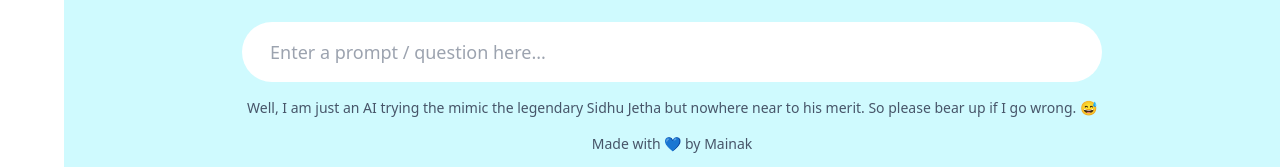
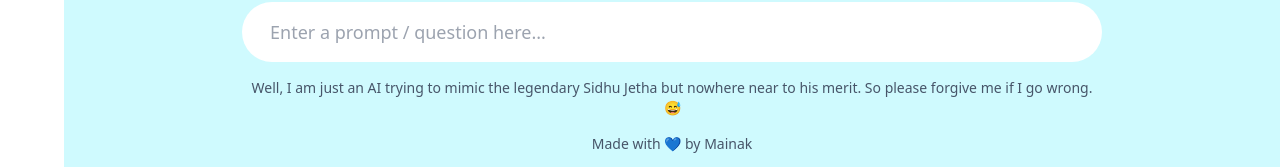
Before and after one commit to MainakVerse/sidhu-jetha-ai, a React (Vite) app: page / in a window 1280 px wide. Shown: the part 630-797 px from the top of the page. Built offline with nearby package versions, Linux system fonts and the light colour scheme; no server answers.

Commit message:
Update MainContent.jsx

```diff
--- a/src/components/MainContent.jsx
+++ b/src/components/MainContent.jsx
@@ -78,7 +78,7 @@ const MainContent = () => {
             </div>
           </div>
           <p className="text-sm my-4 mx-auto text-center font-[500] text-slate-600 max-[320px]:text-xs max-[320px]:my-2">
-            Well, I am just an AI trying the mimic the legendary Sidhu Jetha but nowhere near to his merit. So please bear up if I go wrong. 😅
+            Well, I am just an AI trying to mimic the legendary Sidhu Jetha but nowhere near to his merit. So please forgive me if I go wrong. 😅
           </p>
           <p className="text-sm my-4 mx-auto text-center font-[500] text-slate-600 max-[320px]:text-xs max-[320px]:my-2">
             Made with 💙 by Mainak
```
